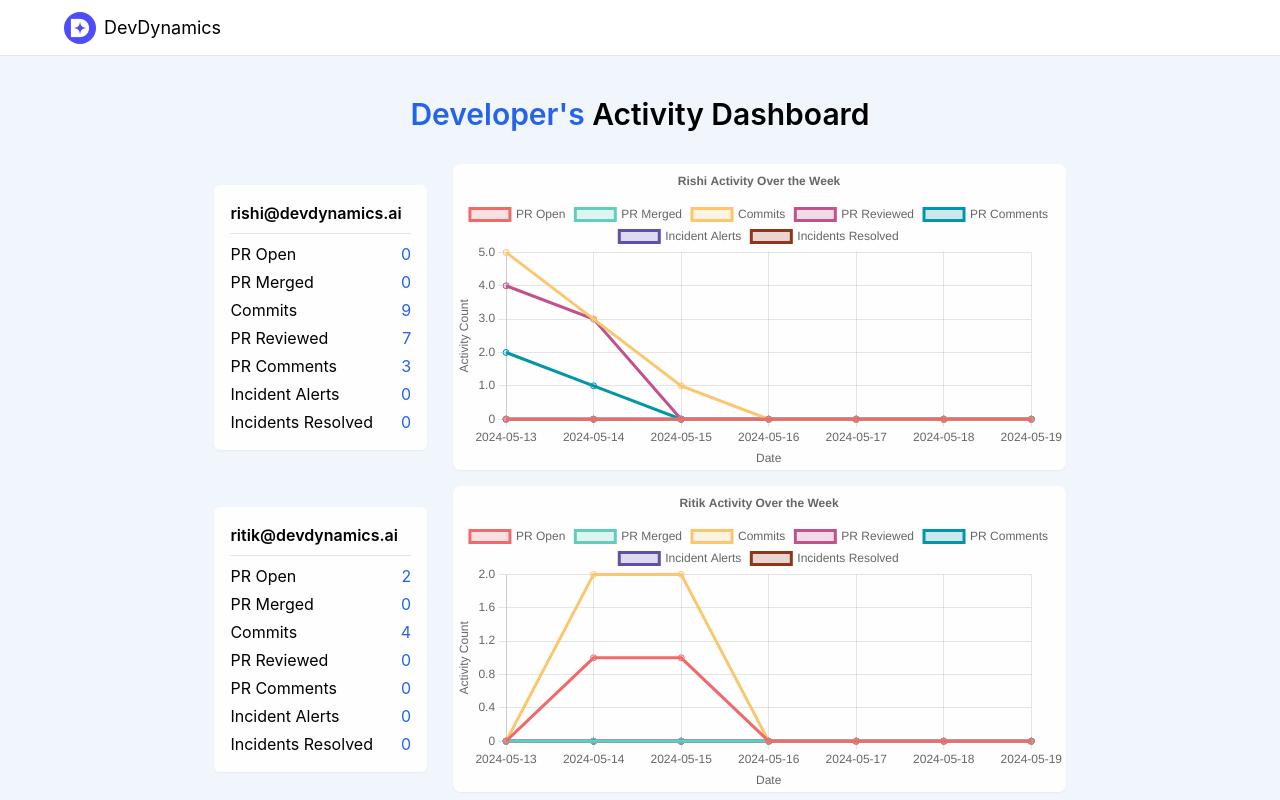
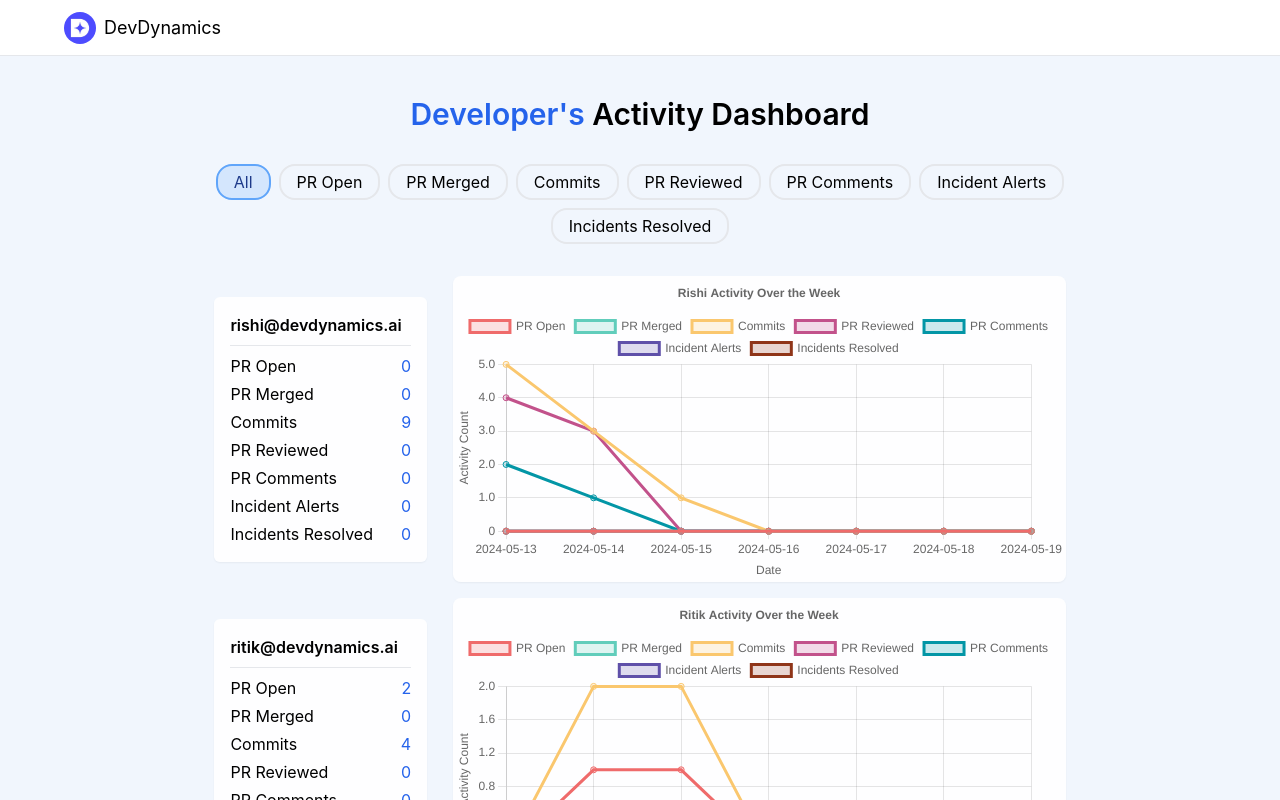
Before and after one commit to NegativE333/dev-dynamics-om-tekade, a React (Create React App) app: page / in a window 1280 px wide. Shown: the top 800 px of the page. Built offline with nearby package versions, Linux system fonts and the light colour scheme.

Commit message:
filter add

```diff
--- a/src/App.tsx
+++ b/src/App.tsx
@@ -5,27 +5,50 @@ import sampleData from './data/sample-data.json';
 import { Navbar } from './components/Navbar';
 import { Heading } from './components/Heading';
 import { ActivityChart } from './components/ActivityChart';
+import { Filter } from './components/Filter';
+import { Footer } from './components/Footer';
 
 function App() {
 
   const [data, setData] = useState<DeveloperActivity[]>([]);
+  const [filter, setFilter] = useState<string>("all");
 
   useEffect(() => {
     setData(sampleData.data.AuthorWorklog.rows);
   }, []);
 
   const filterWeeklyData = (developerActivity: DeveloperActivity): DayWiseActivity[] => {
-    const sortedActivities = [...developerActivity.dayWiseActivity].sort((a, b) => {
-      return new Date(b.date).getTime() - new Date(a.date).getTime();
-    });
-    return sortedActivities.slice(0, 7).reverse();
+    if(filter === "all"){
+      const sortedActivities = [...developerActivity.dayWiseActivity].sort((a, b) => {
+        return new Date(b.date).getTime() - new Date(a.date).getTime();
+      });
+      return sortedActivities.slice(0, 7).reverse();
+    }
+    else{
+      return developerActivity.dayWiseActivity.map(day => ({
+        ...day,
+        items: {
+          children: day.items.children.filter(item => item.label === filter),
+        },
+      }));
+    }
   };
+
+  const handleFilterChange = (filter: string) => {
+    setFilter(filter);
+  }
 
   return (
     <div className="h-[100%]">
       <Navbar />
       <Heading />
-      <div className='flex flex-col items-center justify-center mt-8 w-full gap-4 px-8'>
+      <div className='flex items-center justify-center'>
+        <Filter
+          onFilterChange={handleFilterChange}
+          currFilter={filter}
+        />
+      </div>
+      <div className='flex flex-col items-center justify-center w-full gap-4 px-8'>
         {data.map((d) => (
           <ActivityChart
             key={d.name}
@@ -34,6 +57,7 @@ function App() {
           />
         ))}
       </div>
+      <Footer />
     </div>
   );
 }
--- a/src/components/ActivityChart.tsx
+++ b/src/components/ActivityChart.tsx
@@ -98,8 +98,6 @@ export const ActivityChart = ({
         },
     };
 
-    console.log(activities["PR Open"].map((i) => i.y));
-
     return (
         <div className="flex w-[100%] sm:w-[90%] md:w-[80%] lg:w-[70%] items-center lg:justify-between justify-center mx-8">
             <SummaryCard
--- /dev/null
+++ b/src/components/Filter.tsx
@@ -0,0 +1,90 @@
+
+type Props = {
+    onFilterChange: (filter: string) => void;
+    currFilter: string;
+}
+
+export const Filter = ({
+    onFilterChange,
+    currFilter
+}: Props) => {
+
+    const isActive = true;
+
+    return(
+        <div className="flex flex-wrap gap-2 my-8 items-center justify-center lg:w-[70%]">
+            <button
+                onClick={(e) => {
+                    e.preventDefault();
+                    onFilterChange("all")
+                }}
+                className={`px-4 py-1 border-2 rounded-2xl transition ${currFilter === "all" ? 'border-blue-400 bg-blue-400/20 text-blue-900' : ""}`}
+            >
+                All
+            </button>
+            <button
+                onClick={(e) => {
+                    e.preventDefault();
+                    onFilterChange("PR Open")
+                }}
+                className={`px-4 py-1 border-2 rounded-2xl transition ${currFilter === "PR Open" ? 'border-blue-400 bg-blue-400/20 text-blue-900' : ""}`}
+            >
+                PR Open
+            </button>
+            <button
+                onClick={(e) => {
+                    e.preventDefault();
+                    onFilterChange("PR Merged")
+                }}
+                className={`px-4 py-1 border-2 rounded-2xl transition ${currFilter === "PR Merged" ? 'border-blue-400 bg-blue-400/20 text-blue-900' : ""}`}
+            >
+                PR Merged
+            </button>
+            <button
+                onClick={(e) => {
+                    e.preventDefault();
+                    onFilterChange("Commits")
+                }}
+                className={`px-4 py-1 border-2 rounded-2xl transition ${currFilter === "Commits" ? 'border-blue-400 bg-blue-400/20 text-blue-900' : ""}`}
+            >
+                Commits
+            </button>
+            <button
+                onClick={(e) => {
+                    e.preventDefault();
+                    onFilterChange("PR Reviewed")
+                }}
+                className={`px-4 py-1 border-2 rounded-2xl transition ${currFilter === "PR Reviewed" ? 'border-blue-400 bg-blue-400/20 text-blue-900' : ""}`}
+            >
+                PR Reviewed
+            </button>
+            <button
+                onClick={(e) => {
+                    e.preventDefault();
+                    onFilterChange("PR Comments")
+                }}
+                className={`px-4 py-1 border-2 rounded-2xl transition ${currFilter === "PR Comments" ? 'border-blue-400 bg-blue-400/20 text-blue-900' : ""}`}
+            >
+                PR Comments
+            </button>
+            <button
+                onClick={(e) => {
+                    e.preventDefault();
+                    onFilterChange("Incident Alerts")
+                }}
+                className={`px-4 py-1 border-2 rounded-2xl transition ${currFilter === "Incident Alerts" ? 'border-blue-400 bg-blue-400/20 text-blue-900' : ""}`}
+            >
+                Incident Alerts
+            </button>
+            <button
+                onClick={(e) => {
+                    e.preventDefault();
+                    onFilterChange("Incidents Resolved")
+                }}
+                className={`px-4 py-1 border-2 rounded-2xl transition ${currFilter === "Incidents Resolved" ? 'border-blue-400 bg-blue-400/20 text-blue-900' : ""}`}
+            >
+                Incidents Resolved
+            </button>
+        </div>
+    )
+}
--- /dev/null
+++ b/src/components/Footer.tsx
@@ -0,0 +1,15 @@
+
+
+export const Footer = () => {
+    return(
+        <footer className="h-14 w-full bg-white border-t mt-10 flex items-center px-4 lg:px-16">
+            <div className="flex items-center justify-center max-w-3xl">
+                <h3 className="font-semibold">
+                    Developed By <span className="text-blue-600">
+                        Om Tekade
+                    </span>
+                </h3>
+            </div>
+        </footer>
+    )
+}
--- a/src/components/SummaryCard.tsx
+++ b/src/components/SummaryCard.tsx
@@ -18,13 +18,17 @@ export const SummaryCard = ({
     let incidentAlerts = 0;
     let incidentsResolved = 0;
 
-    activities["PR Open"].forEach((i) => prOpen += i.y);
-    activities["PR Merged"].forEach((i) => prMerged += i.y);
-    activities["Commits"].forEach((i) => commits += i.y);
-    activities["PR Reviewed"].forEach((i) => prReviewed += i.y);
-    activities["PR Comments"].forEach((i) => prCommits += i.y);
-    activities["Incident Alerts"].forEach((i) => incidentAlerts += i.y);
-    activities["Incidents Resolved"].forEach((i) => incidentsResolved += i.y);
+    if(activities["PR Open"]) activities["PR Open"].forEach((i) => prOpen += i.y);
+
+    if(activities["PR Merged"]) activities["PR Merged"].forEach((i) => prMerged += i.y);
+
+    if(activities["Commits"]) activities["Commits"].forEach((i) => commits += i.y);
+
+    // activities["PR Reviewed"].forEach((i) => prReviewed += i.y);
+    // activities["PR Comments"].forEach((i) => prCommits += i.y);
+    // activities["Incident Alerts"].forEach((i) => incidentAlerts += i.y);
+    // activities["Incidents Resolved"].forEach((i) => incidentsResolved += i.y);
+
 
     return(
         <div className="hidden lg:flex flex-col bg-white/90 lg:w-[25%] p-4 rounded-md shadow-sm">
```
Also changed, not shown: src/components/Navbar.tsx (line endings or trailing spaces).
